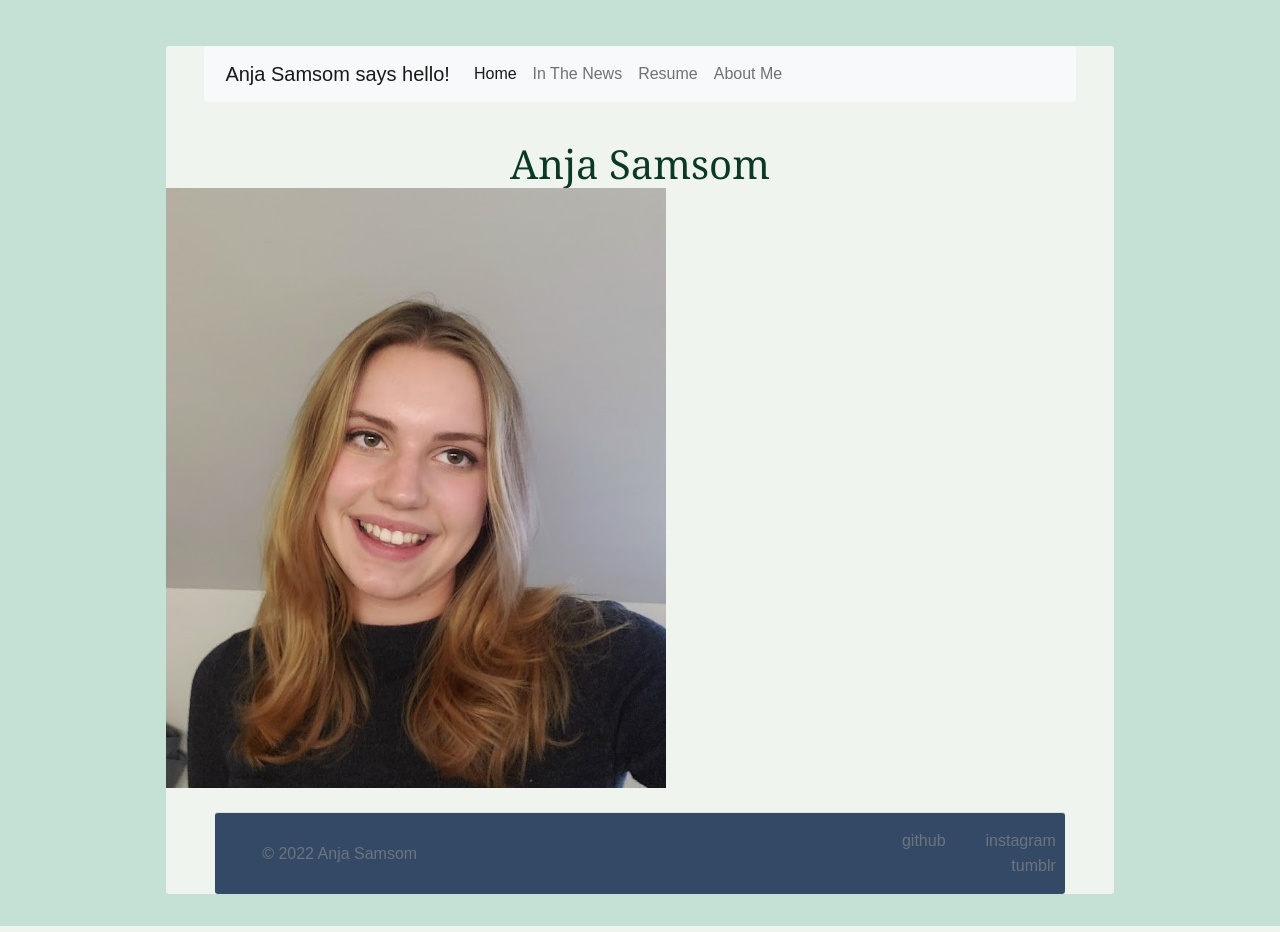
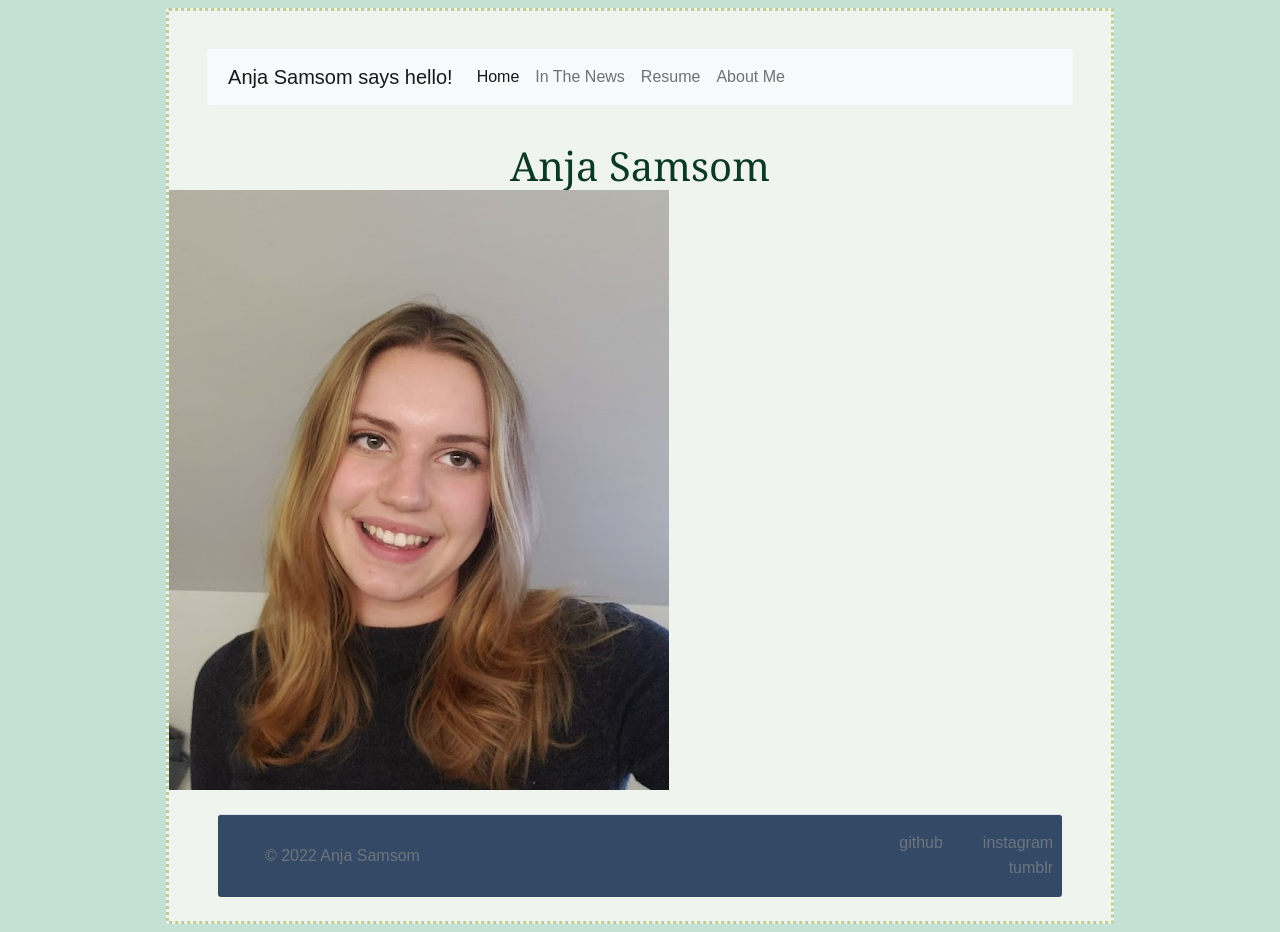
Before and after one commit to AnjaSamsom/AnjaSamsom.github.io, a PHP site: page /index.php in a window 1280 px wide. Run offline with PHP 8.4, Linux system fonts and the light colour scheme.

Commit message:
added border

```diff
--- a/style.css
+++ b/style.css
@@ -17,7 +17,9 @@ body{
     border-radius: 0.2em;
     text-decoration: none;
     width:75%;
-    margin:auto
+    margin:auto;
+    border-style: dotted;
+    border-color:var(--sage);
 
 }
 
```
